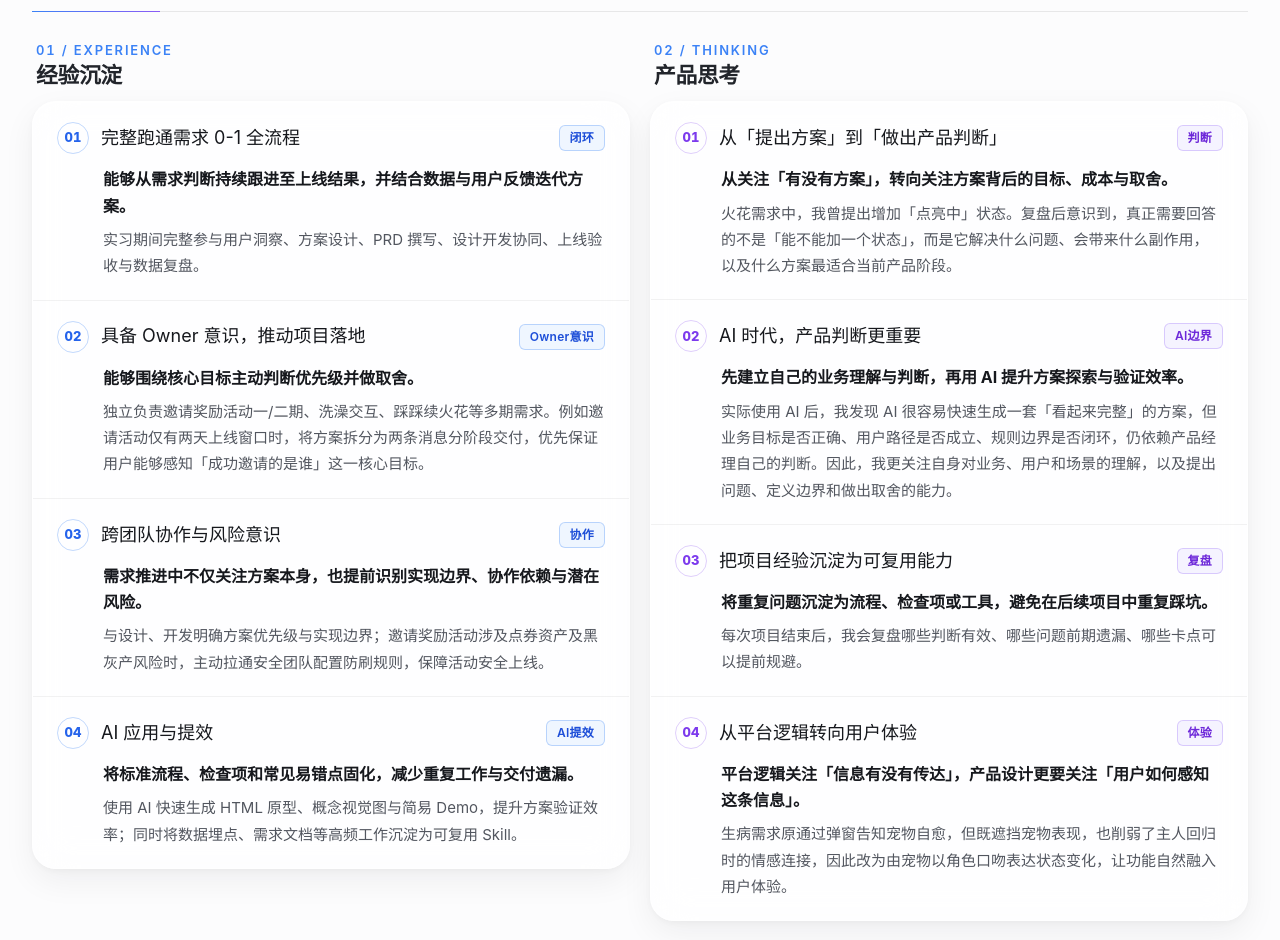
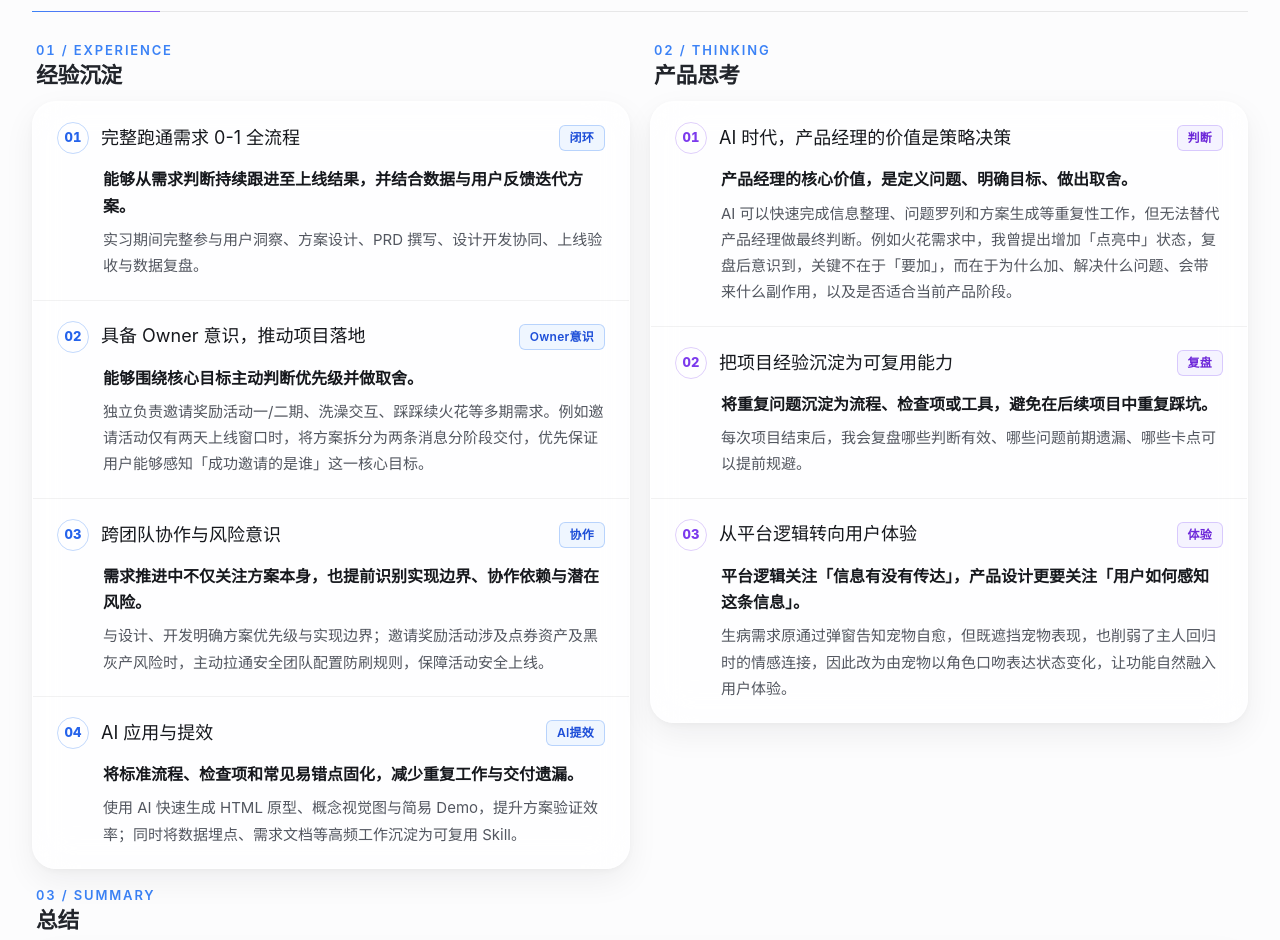
Before and after one commit to kajun2002/portfolio-site, a React (Vite) app: page /#about in a window 1280 px wide. Shown: the part 2380-3320 px from the top of the page. Built offline with nearby package versions, Linux system fonts and the light colour scheme.

Commit message:
Thinking: merge items 1+2 into AI-era strategy decision point, renumber to 3 items

```diff
--- a/app/page.tsx
+++ b/app/page.tsx
@@ -270,22 +270,17 @@ export default function Home() {
               </header>
               <div className="reflection-list">
                 <article className="reflection-item">
-                  <div className="reflection-item-head"><span className="tnum">01</span><h4>从「提出方案」到「做出产品判断」</h4><span className="reflection-tag">判断</span></div>
-                  <p className="reflection-key">从关注「有没有方案」，转向关注方案背后的目标、成本与取舍。</p>
-                  <p className="reflection-support">火花需求中，我曾提出增加「点亮中」状态。复盘后意识到，真正需要回答的不是「能不能加一个状态」，而是它解决什么问题、会带来什么副作用，以及什么方案最适合当前产品阶段。</p>
+                  <div className="reflection-item-head"><span className="tnum">01</span><h4>AI 时代，产品经理的价值是策略决策</h4><span className="reflection-tag">判断</span></div>
+                  <p className="reflection-key">产品经理的核心价值，是定义问题、明确目标、做出取舍。</p>
+                  <p className="reflection-support">AI 可以快速完成信息整理、问题罗列和方案生成等重复性工作，但无法替代产品经理做最终判断。例如火花需求中，我曾提出增加「点亮中」状态，复盘后意识到，关键不在于「要加」，而在于为什么加、解决什么问题、会带来什么副作用，以及是否适合当前产品阶段。</p>
                 </article>
                 <article className="reflection-item">
-                  <div className="reflection-item-head"><span className="tnum">02</span><h4>AI 时代，产品判断更重要</h4><span className="reflection-tag">AI边界</span></div>
-                  <p className="reflection-key">先建立自己的业务理解与判断，再用 AI 提升方案探索与验证效率。</p>
-                  <p className="reflection-support">实际使用 AI 后，我发现 AI 很容易快速生成一套「看起来完整」的方案，但业务目标是否正确、用户路径是否成立、规则边界是否闭环，仍依赖产品经理自己的判断。因此，我更关注自身对业务、用户和场景的理解，以及提出问题、定义边界和做出取舍的能力。</p>
-                </article>
-                <article className="reflection-item">
-                  <div className="reflection-item-head"><span className="tnum">03</span><h4>把项目经验沉淀为可复用能力</h4><span className="reflection-tag">复盘</span></div>
+                  <div className="reflection-item-head"><span className="tnum">02</span><h4>把项目经验沉淀为可复用能力</h4><span className="reflection-tag">复盘</span></div>
                   <p className="reflection-key">将重复问题沉淀为流程、检查项或工具，避免在后续项目中重复踩坑。</p>
                   <p className="reflection-support">每次项目结束后，我会复盘哪些判断有效、哪些问题前期遗漏、哪些卡点可以提前规避。</p>
                 </article>
                 <article className="reflection-item">
-                  <div className="reflection-item-head"><span className="tnum">04</span><h4>从平台逻辑转向用户体验</h4><span className="reflection-tag">体验</span></div>
+                  <div className="reflection-item-head"><span className="tnum">03</span><h4>从平台逻辑转向用户体验</h4><span className="reflection-tag">体验</span></div>
                   <p className="reflection-key">平台逻辑关注「信息有没有传达」，产品设计更要关注「用户如何感知这条信息」。</p>
                   <p className="reflection-support">生病需求原通过弹窗告知宠物自愈，但既遮挡宠物表现，也削弱了主人回归时的情感连接，因此改为由宠物以角色口吻表达状态变化，让功能自然融入用户体验。</p>
                 </article>
```
